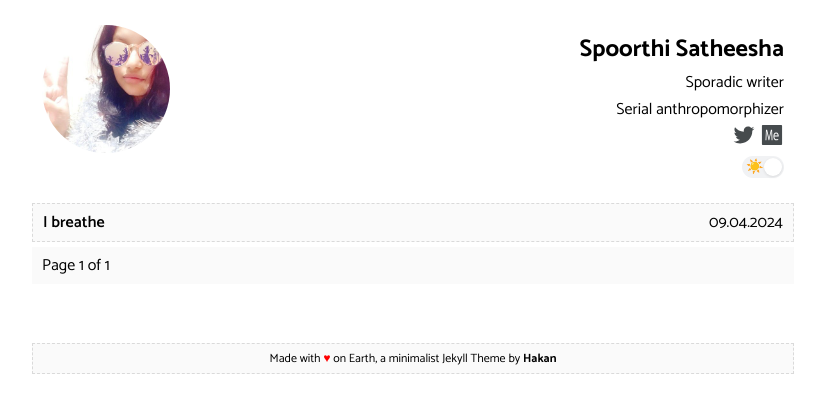
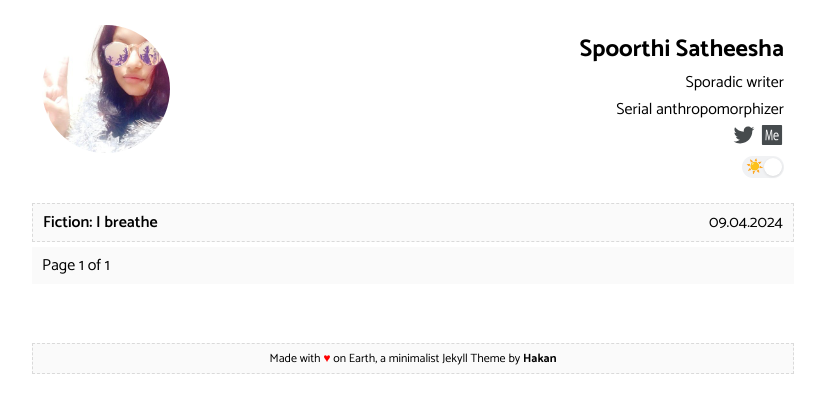
Before and after one commit to spoo-bar/writings, a Jekyll site: the page built from index.html, in a window 1280 px wide. Shown: the top 413 px of the page, without its empty margins (227-1052 px from the left). Built offline with Jekyll 4.4.1, drawn with Linux system fonts in a browser that asks for light colours; the list of posts is cut into pages by our own code.

Commit message:
show categories on homepage

```diff
--- a/index.html
+++ b/index.html
@@ -4,7 +4,7 @@ layout: default
 <div class="post-container">
 	{% for post in paginator.posts %}
         <div class="post-list">
-            <a class="post-title" href="{{ site.url }}{{ post.url }}">{{ post.title }}</a>
+            <a class="post-title" href="{{ site.url }}{{ post.url }}">{{ post.categories }}: {{ post.title }}</a>
             <time datetime="{{ post.date | date_to_xmlschema }}" class="post-date">{{ post.date | date: "%d.%m.%Y" }}</time>
         </div>
     {% endfor %}
--- a/tags.html
+++ b/tags.html
@@ -21,7 +21,7 @@ permalink: /tags/
 
 	{% for post in site.tags[this_word] %}{% if post.title != null %}
 	    <div class="post-list">
-            <a class="post-title" href="{{ site.url }}{{ post.url }}">{{ post.title }}</a>
+            <a class="post-title" href="{{ site.url }}{{ post.url }}">{{ post.categories }}: {{ post.title }}</a>
             <time datetime="{{ post.date | date_to_xmlschema }}" class="post-date">{{ post.date | date: "%d.%m.%Y" }}</time>
         </div>
 	{% endif %}{% endfor %}
```
Also changed, not shown: 1 other file.
